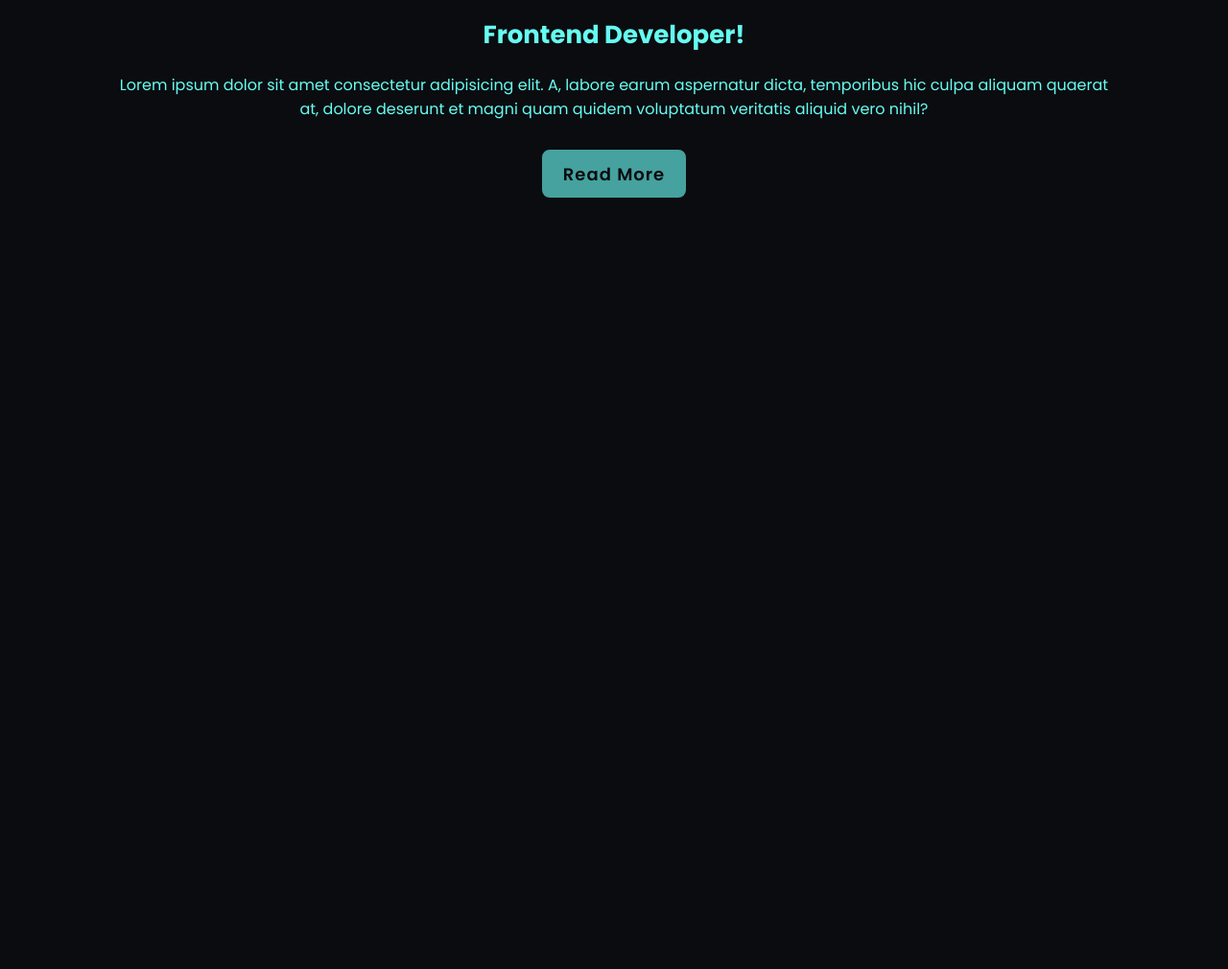
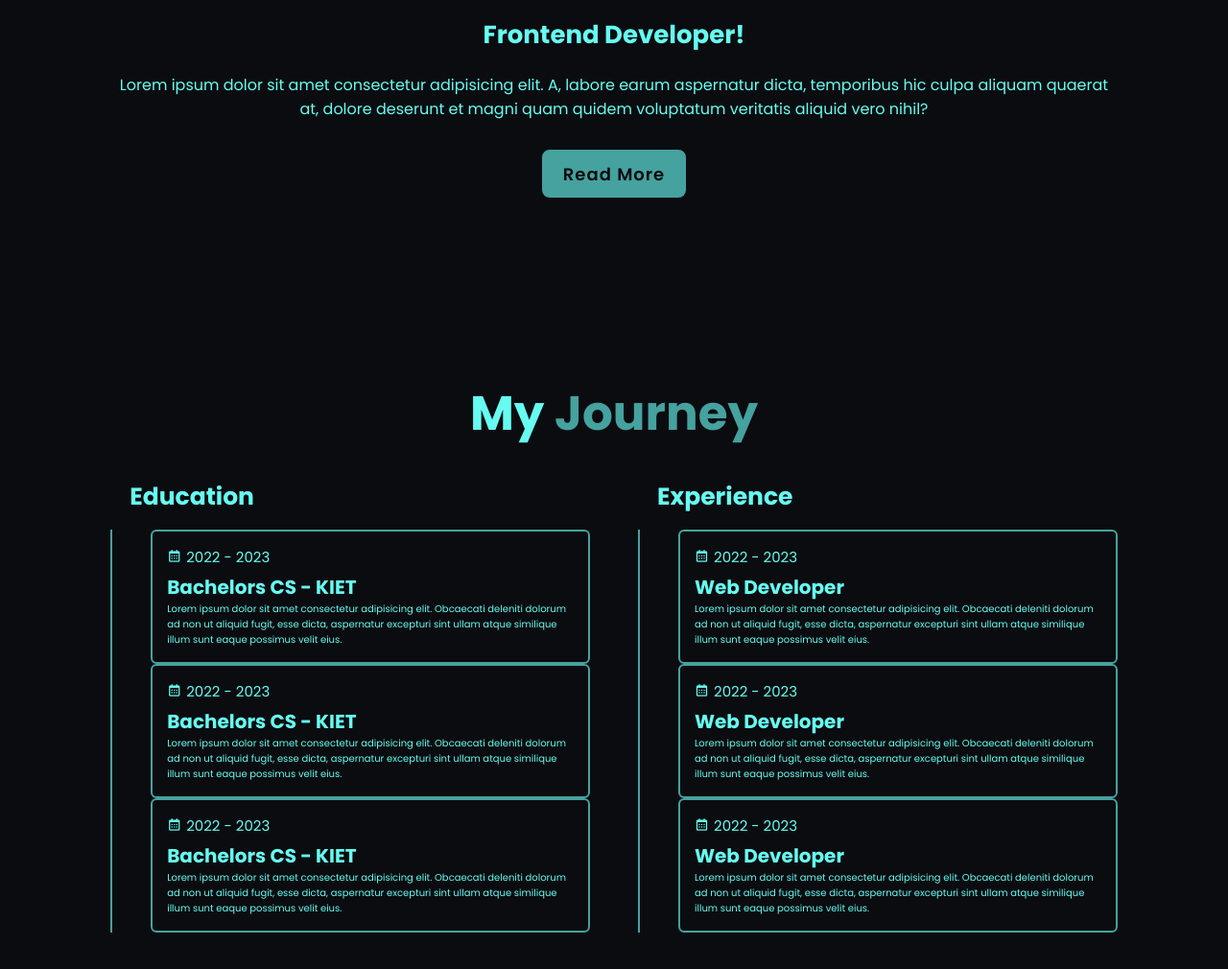
Before and after one commit to Sumiitt-007/Portfolio, a plain HTML site: page index.html in a window 1280 px wide. Shown: the part 1306-2316 px from the top of the page at 96% size. Before the commit the page ends 1600 px from the top, so only its background shows below. Drawn offline with nearby package versions, Linux system fonts and the light colour scheme.

Commit message:
Add Education section

```diff
--- a/index.html
+++ b/index.html
@@ -65,6 +65,75 @@
         </div>
       </section>
 
+        <!-- Education section design -->
+
+      <section class="education" id="education">
+        <h2 class="heading">My <span>Journey</span></h2>
+
+        <div class="education-row">
+          <div class="education-column">
+            <h3 class="title">Education</h3>
+
+            <div class="education-box">
+                <div class="education-content">
+                  <div class="content">
+                    <div class="year"><i class='bx bx-calendar'></i>2022 - 2023</div>
+                    <h3>Bachelors CS - KIET</h3>
+                    <p>Lorem ipsum dolor sit amet consectetur adipisicing elit. Obcaecati deleniti dolorum ad non ut aliquid fugit, esse dicta, aspernatur excepturi sint ullam atque similique illum sunt eaque possimus velit eius.</p>
+                  </div>
+                </div>
+
+                <div class="education-content">
+                  <div class="content">
+                    <div class="year"><i class='bx bx-calendar'></i>2022 - 2023</div>
+                    <h3>Bachelors CS - KIET</h3>
+                    <p>Lorem ipsum dolor sit amet consectetur adipisicing elit. Obcaecati deleniti dolorum ad non ut aliquid fugit, esse dicta, aspernatur excepturi sint ullam atque similique illum sunt eaque possimus velit eius.</p>
+                  </div>
+                </div>
+
+                <div class="education-content">
+                  <div class="content">
+                    <div class="year"><i class='bx bx-calendar'></i>2022 - 2023</div>
+                    <h3>Bachelors CS - KIET</h3>
+                    <p>Lorem ipsum dolor sit amet consectetur adipisicing elit. Obcaecati deleniti dolorum ad non ut aliquid fugit, esse dicta, aspernatur excepturi sint ullam atque similique illum sunt eaque possimus velit eius.</p>
+                  </div>
+                </div>
+
+            </div>
+          </div>
+          <div class="education-column">
+            <h3 class="title">Experience</h3>
+
+            <div class="education-box">
+                <div class="education-content">
+                  <div class="content">
+                    <div class="year"><i class='bx bx-calendar'></i>2022 - 2023</div>
+                    <h3>Web Developer</h3>
+                    <p>Lorem ipsum dolor sit amet consectetur adipisicing elit. Obcaecati deleniti dolorum ad non ut aliquid fugit, esse dicta, aspernatur excepturi sint ullam atque similique illum sunt eaque possimus velit eius.</p>
+                  </div>
+                </div>
+
+                <div class="education-content">
+                  <div class="content">
+                    <div class="year"><i class='bx bx-calendar'></i>2022 - 2023</div>
+                    <h3>Web Developer</h3>
+                    <p>Lorem ipsum dolor sit amet consectetur adipisicing elit. Obcaecati deleniti dolorum ad non ut aliquid fugit, esse dicta, aspernatur excepturi sint ullam atque similique illum sunt eaque possimus velit eius.</p>
+                  </div>
+                </div>
+
+                <div class="education-content">
+                  <div class="content">
+                    <div class="year"><i class='bx bx-calendar'></i>2022 - 2023</div>
+                    <h3>Web Developer</h3>
+                    <p>Lorem ipsum dolor sit amet consectetur adipisicing elit. Obcaecati deleniti dolorum ad non ut aliquid fugit, esse dicta, aspernatur excepturi sint ullam atque similique illum sunt eaque possimus velit eius.</p>
+                  </div>
+                </div>
+
+            </div>
+          </div>
+
+        </div>
+      </section>
 
 </body>
 </html>
--- a/stylesheet.css
+++ b/stylesheet.css
@@ -301,3 +301,57 @@ span {
 .btn-box.btns a::before {
   background: var(--second-bg-color);
 }
+
+.education {
+  display: flex;
+  justify-content: center;
+  align-items: center;
+  flex-direction: column;
+  min-height: auto;
+  padding-bottom: 5rem;
+}
+
+.education .education-row{
+  display: flex;
+  flex-wrap: wrap;
+  gap: 5rem;
+}
+
+.education-row .education-column {
+  flex: 1 1 40rem;
+}
+
+.education-column .title{
+  font-size: 2.5rem;
+  margin: 0 0 1.5rem 2rem;
+}
+.education-column .education-box {
+  border-left: .2rem solid var(--main-color) ;
+}
+.education-box .education-content {
+  position: relative;
+  padding-left: 2rem;
+}
+
+.education-content .content {
+  position: relative;
+  padding: 1.5rem;
+  border: .2rem solid var(--main-color);
+  border-radius: .6rem;
+  margin-left: 2rem;
+}
+
+.education-content .content .year{
+  font-size: 1.5rem;
+  color: var(--text-color);
+  padding-bottom: .5rem;
+}
+
+.education-content .content .year i {
+  padding-right: .5rem;
+}
+
+.education-content .content h3 {
+  font-size: 2rem;
+
+}
```
